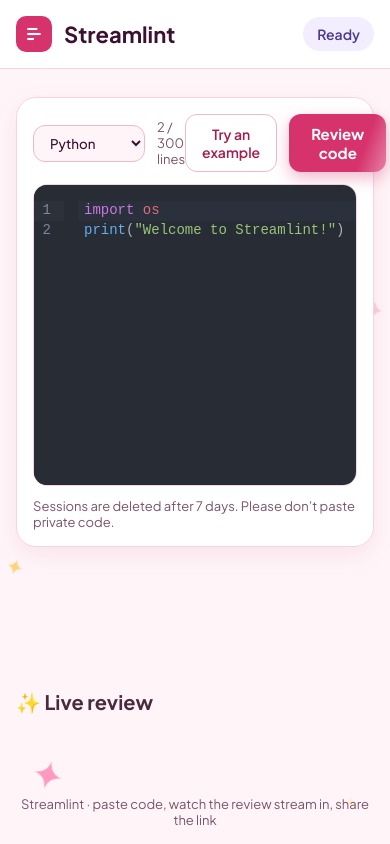
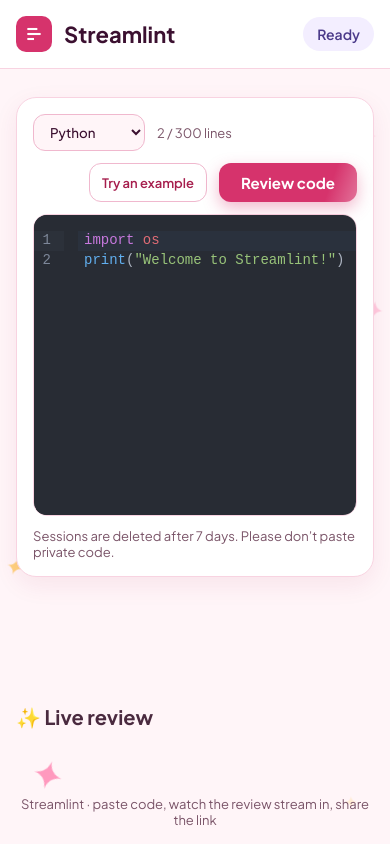
Before and after one commit to Ruchika402/streamlint, a React (Vite) app in the folder frontend/: page / in a window 390 px wide. Built offline with nearby package versions, Linux system fonts and the light colour scheme.

Commit message:
fix: mobile responsiveness for editor toolbar

```diff
--- a/frontend/src/pages/SessionPage.tsx
+++ b/frontend/src/pages/SessionPage.tsx
@@ -172,7 +172,7 @@ export default function SessionPage() {
           <span style={{ fontSize: '22px', fontWeight: 700, color: 'var(--ink)' }}>Streamlint</span>
         </div>
 
-        <div style={{ display: 'flex', gap: '12px', alignItems: 'center' }}>
+        <div style={{ display: 'flex', gap: '12px', alignItems: 'center', flexWrap: 'wrap' }}>
           {token && (
             <div style={{ background: 'var(--lilac-bg)', color: 'var(--lilac-ink)', padding: '8px 14px', borderRadius: '999px', fontSize: '14px', fontWeight: 600 }}>
               {viewers.length} viewing
@@ -214,8 +214,8 @@ export default function SessionPage() {
 
           {/* EDITOR CARD */}
           <div className="card">
-            <div style={{ display: 'flex', justifyContent: 'space-between', marginBottom: '12px' }}>
-              <div style={{ display: 'flex', alignItems: 'center', gap: '12px' }}>
+           <div style={{ display: 'flex', justifyContent: 'space-between', marginBottom: '12px', flexWrap: 'wrap', gap: '12px' }}>
+             <div style={{ display: 'flex', alignItems: 'center', gap: '12px', flexWrap: 'wrap' }}>
                 <select
                   value={language}
                   onChange={(e) => setLanguage(e.target.value)}
@@ -237,13 +237,13 @@ export default function SessionPage() {
                 <option value="r">R</option>
                 <option value="sql">SQL</option>
               </select>
-              <span style={{ fontSize: '13px', color: isTooLarge ? 'var(--error)' : 'var(--muted)', fontWeight: isTooLarge ? 600 : 400 }}>
+              <span style={{ fontSize: '13px', color: isTooLarge ? 'var(--error)' : 'var(--muted)', fontWeight: isTooLarge ? 600 : 400, whiteSpace: 'nowrap' }}>
                   {lineCount} / 300 lines
                 </span>
               </div>
 
               {!urlToken && (
-                <div style={{ display: 'flex', gap: '12px' }}>
+               <div style={{ display: 'flex', gap: '12px', flexWrap: 'wrap', width: '100%', justifyContent: 'flex-end' }}>
 
                   {/* REPLACE THE OLD BUTTON WITH THIS NEW ONE */}
                   <button
@@ -263,7 +263,7 @@ export default function SessionPage() {
                       else if (language === 'r') setCode('x <- c(1, 2, 3)\ny <- mean(x)\nprint(y)');
                       else setCode('def divide(a, b):\n    return a / b\n\nprint(divide(10, 0))');
                     }}
-                    className="btn-secondary"
+                    className="btn-secondary" style={{ padding: '8px 12px', fontSize: '13px' }}
                     disabled={status === 'running'}
                   >
                     Try an example
```
